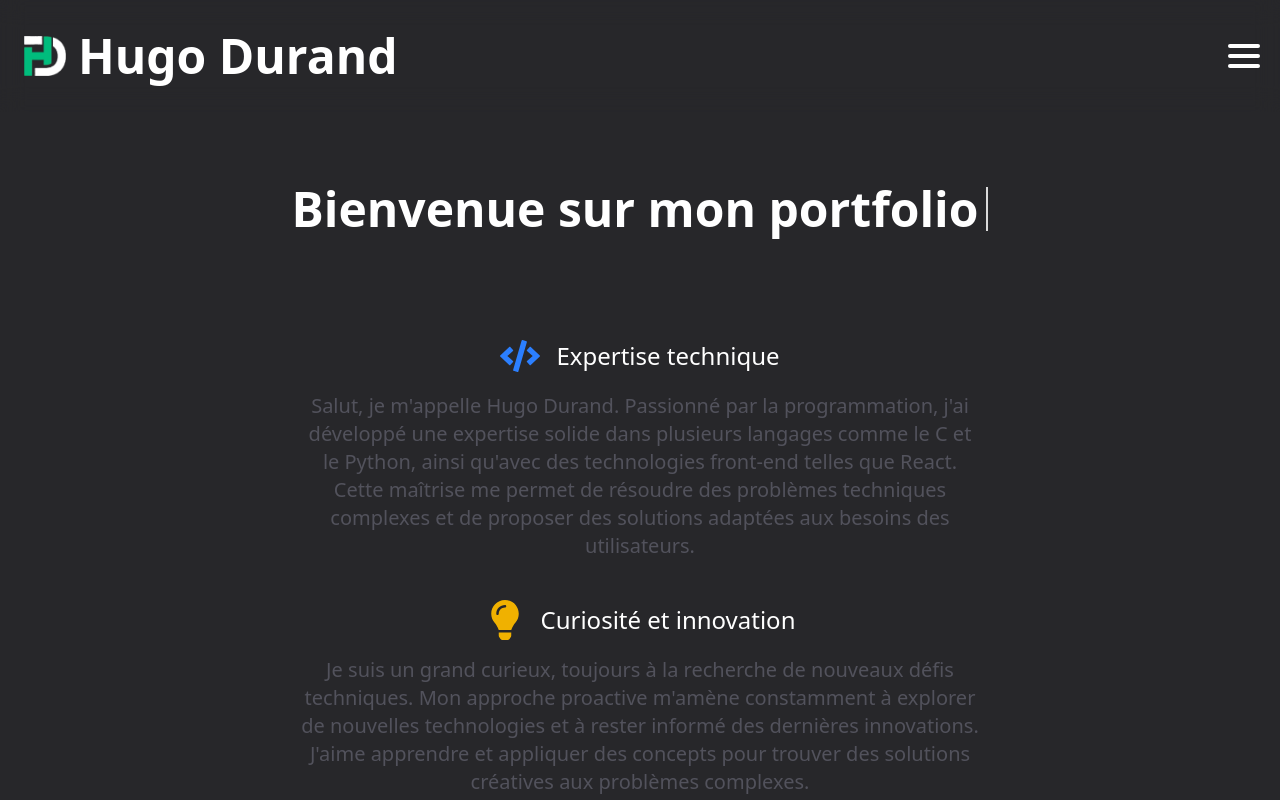
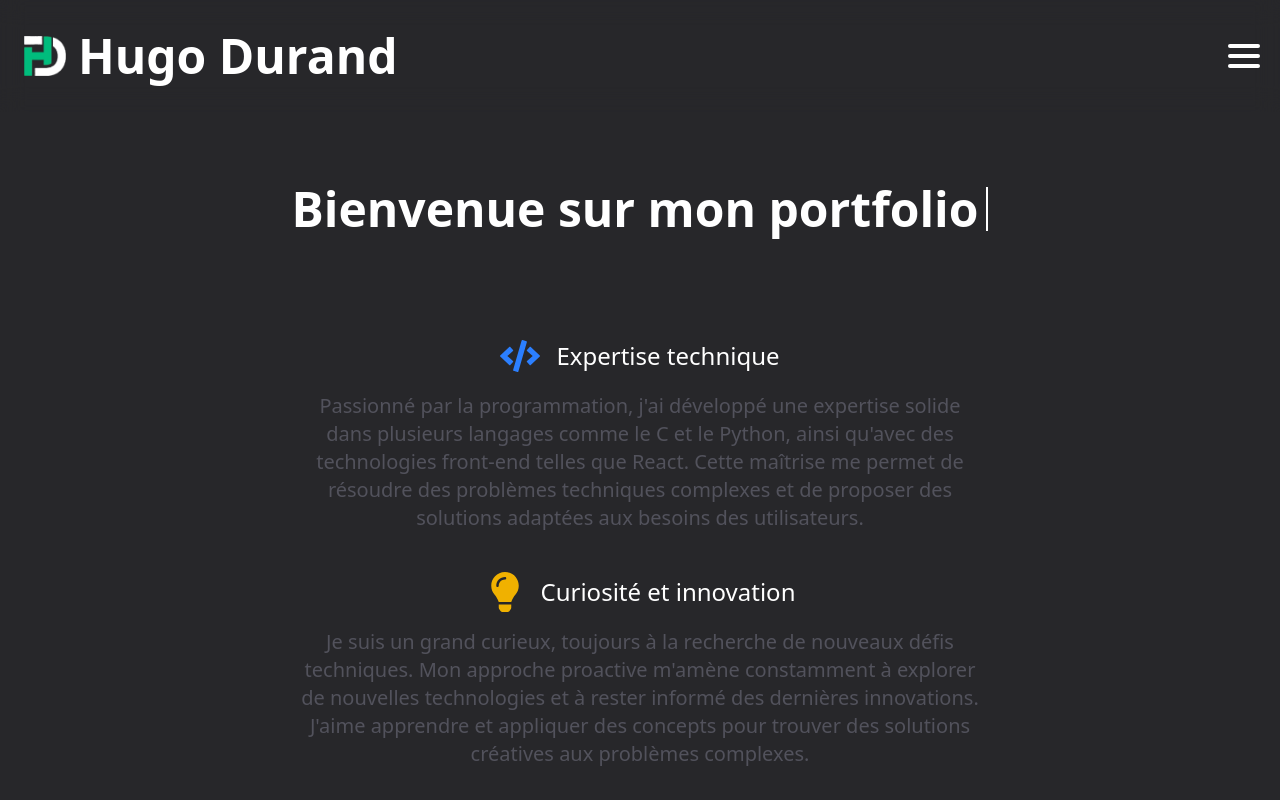
Before and after one commit to HugoDrrD/Portfolio, a React (Vite) app: page / in a window 1280 px wide. Shown: the top 800 px of the page. Built offline with nearby package versions, Linux system fonts and the light colour scheme.

Commit message:
Update Home.jsx

```diff
--- a/src/components/Home.jsx
+++ b/src/components/Home.jsx
@@ -27,7 +27,7 @@ function Home() {
             <h3 className="text-2xl ml-4">Expertise technique</h3>
           </div>
           <p className="text-zinc-600 lg:max-w-4/6 mx-auto md:text-xl mb-8 px-4">
-            Salut, je m'appelle Hugo Durand. Passionné par la programmation, j'ai développé une expertise solide dans plusieurs langages comme le C et le Python, ainsi qu'avec des technologies front-end telles que React. Cette maîtrise me permet de résoudre des problèmes techniques complexes et de proposer des solutions adaptées aux besoins des utilisateurs.
+            Passionné par la programmation, j'ai développé une expertise solide dans plusieurs langages comme le C et le Python, ainsi qu'avec des technologies front-end telles que React. Cette maîtrise me permet de résoudre des problèmes techniques complexes et de proposer des solutions adaptées aux besoins des utilisateurs.
           </p>
         </motion.div>
 
```
